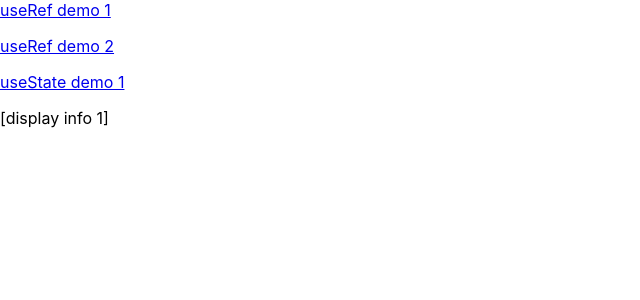
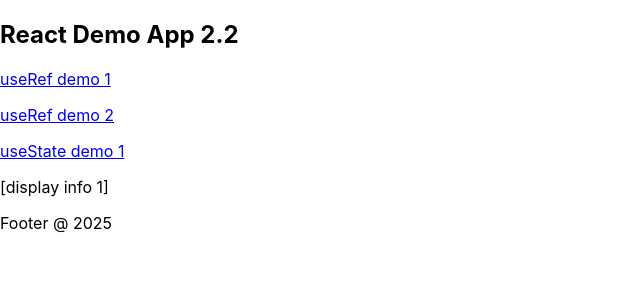
Before and after one commit to NatGallagher/React-Demos, a React (Create React App) app in the folder react-demo-app-v5/: page / in a window 1280 px wide. Shown: the top 300 px of the page, without its empty margins (0-640 px from the left). Built offline with nearby package versions, Linux system fonts and the light colour scheme.

Commit message:
v5 home, header, footer added, build ran, index.html formatted

```diff
--- a/react-demo-app-v5/src/App.js
+++ b/react-demo-app-v5/src/App.js
@@ -1,4 +1,6 @@
-import Home from "./components/Home"
+import Home2 from "./components/Home2"
+import Header from "./components/Header";
+import Footer from "./components/Footer"
 
 function App() {
 
@@ -7,7 +9,9 @@ function App() {
 
   return (
     <>
-      <Home/>
+    <Header/>
+      <Home2/>
+      <Footer/>
     </>
   );
 }
--- a/react-demo-app-v5/src/components/Home.js
+++ b/react-demo-app-v5/src/components/Home2.js
@@ -1,4 +1,4 @@
-function Home() {
+function Home2() {
 
     function lnkuseRefDemo1() {
       let msgText = "lnkuseRefDemo1";
@@ -29,4 +29,4 @@ function Home() {
     );
   }
 
-  export default Home;
+  export default Home2;
```
